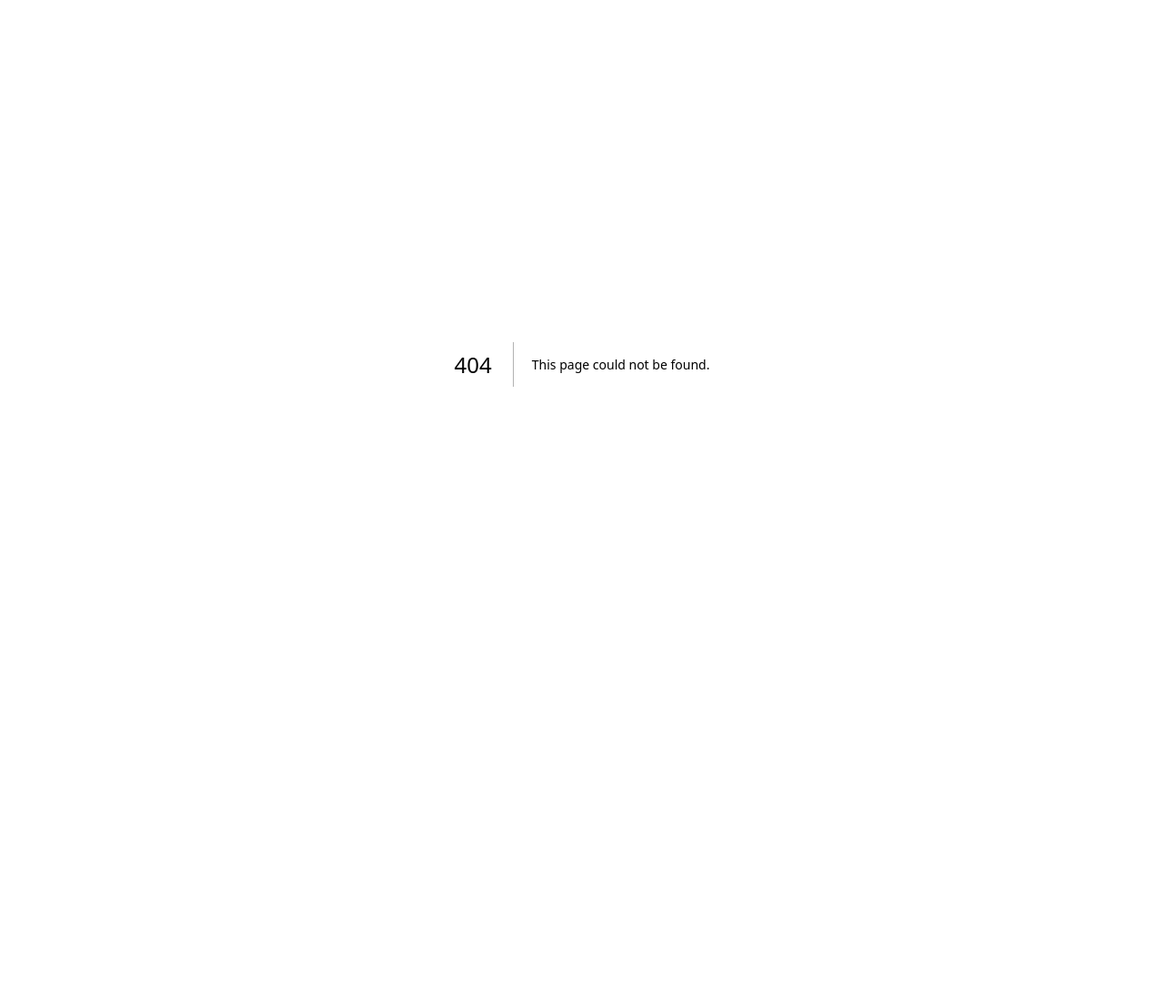
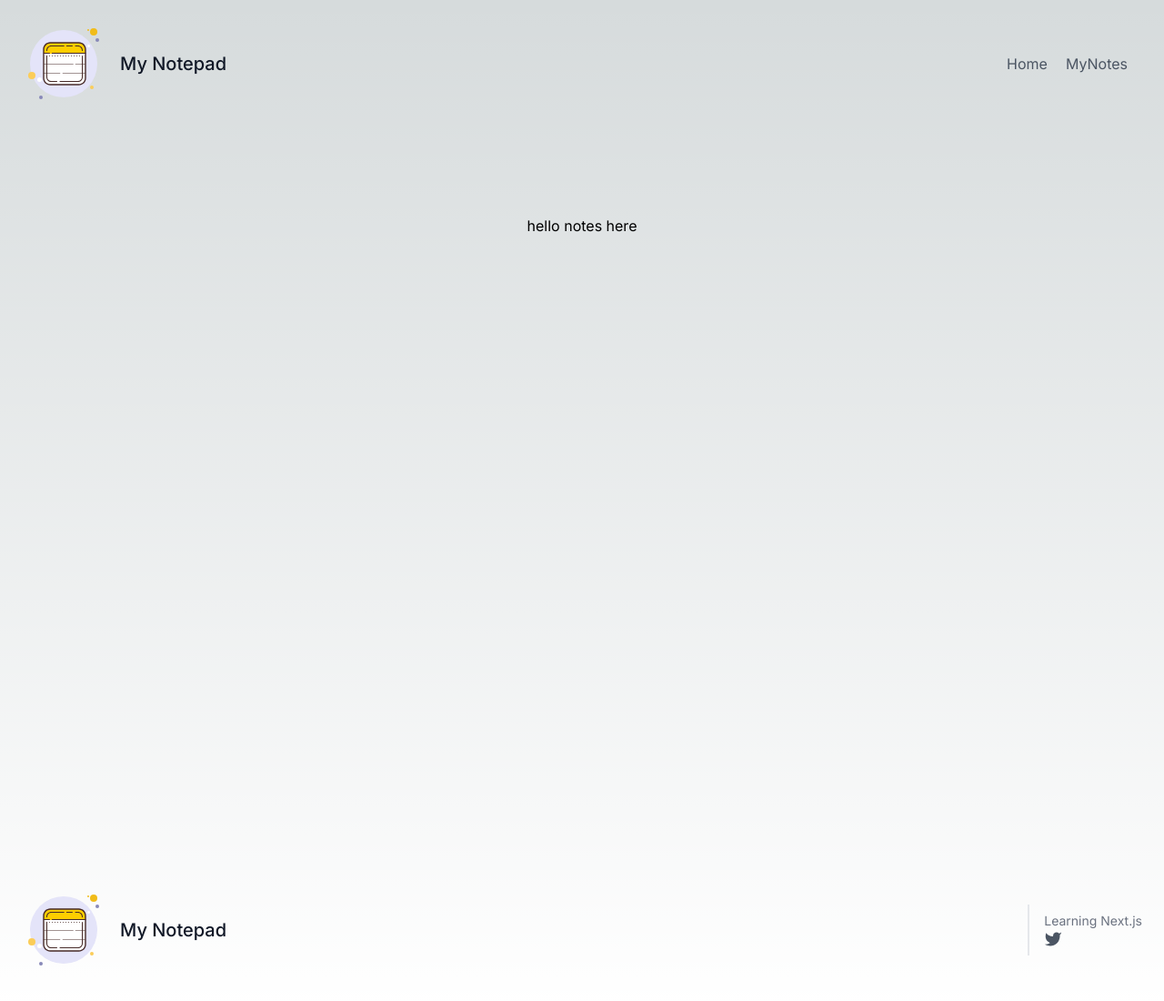
Before and after one commit to nishaYO/MyNotePad, a Next.js app: page /notes in a window 1280 px wide. Before the commit this address had no page. Shown: the top 1100 px of the page at 91% size. Before the commit the page ends 800 px from the top, so only its background shows below. Built offline with nearby package versions, Linux system fonts and the light colour scheme.

Commit message:
Create MyNotes page and its Navigation

```diff
--- /dev/null
+++ b/app/notes/page.js
@@ -0,0 +1,15 @@
+import Header from '@/components/Header'
+import Footer from '@/components/Footer'
+import Image from 'next/image'
+
+export default function Home() {
+  return (
+    <>
+    <Header/>
+    <main className="flex min-h-screen flex-col items-center justify-between p-24">
+      hello notes here
+    </main>
+    <Footer/>
+    </>
+  )
+}
--- a/components/Header.js
+++ b/components/Header.js
@@ -14,7 +14,7 @@ const Header = () => {
     </a>
     <nav class="md:ml-auto flex flex-wrap items-center text-base justify-center">
       <Link href={"/"} class="mr-5 hover:text-gray-900">Home</Link>
-      <Link href={"/"} class="mr-5 hover:text-gray-900">MyNotes</Link>
+      <Link href={"/notes"} class="mr-5 hover:text-gray-900">MyNotes</Link>
     </nav>
 
   </div>
```
